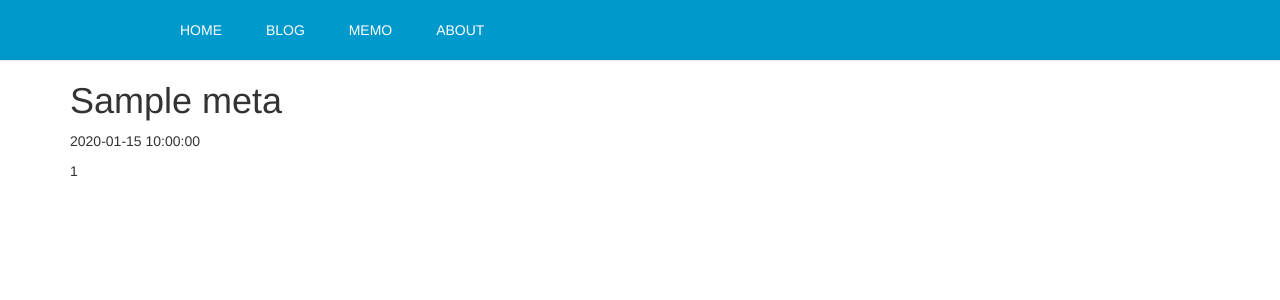
After one commit to hsqs/.wang, a Flask app: template project/templates/memo.html in a window 1280 px wide. The commit adds this page. Shown: the top 300 px of the page. Run offline with Flask 2, Linux system fonts and the light colour scheme; the template is opened without the code that fills it: most values are stand-ins (such as "Sample title", 1, 10 or a date in 2020); some libraries are stand-ins or nearby versions.

Commit message:
add a memo to navbar

```diff
--- a/project/app.py
+++ b/project/app.py
@@ -18,7 +18,15 @@ def home():
 
 @app.route('/blogs/')
 def blog():
-    posts = [page for page in pages if 'date' in page.meta]
+    posts = [page for page in pages if 'blog' in page.meta]
+    # sort pages
+    sorted_pages = sorted(posts, reverse=True, key=lambda page: page['date'])
+    return render_template('index.html', pages=sorted_pages)
+
+
+@app.route('/memo/')
+def memo():
+    posts = [page for page in pages if 'memo' in page.meta]
     # sort pages
     sorted_pages = sorted(posts, reverse=True, key=lambda page: page['date'])
     return render_template('index.html', pages=sorted_pages)
--- a/project/templates/base.html
+++ b/project/templates/base.html
@@ -13,6 +13,7 @@
     <ul>
         <li><a href="{{ url_for('home') }}">Home</a></li>
         <li><a href="{{ url_for('blog') }}">Blog</a></li>
+        <li><a href="{{ url_for('memo') }}">Memo</a></li>
         <li><a href="{{ url_for('about') }}">About</a></li>
     </ul>
 </nav>
--- /dev/null
+++ b/project/templates/memo.html
@@ -0,0 +1,12 @@
+
+{% extends "base.html" %}
+
+{% block css %}
+<link rel="stylesheet" href="{{ url_for('static', filename='css/blog.css') }}">
+{% endblock%}
+
+{% block content %}
+<h1>{{ page.meta.title }}</h1>
+<p>{{ page.meta.date }}</p>
+{{ page }}
+{% endblock %}
```
Also changed, not shown: project/pages/a-simple-python-spider.md (+1 -0 lines), project/pages/add-environment-variable-on-OSX.md (+1 -0 lines), project/pages/some-usage-of-mybatis.md (+1 -0 lines), project/pages/use-virtualenv-in-python.md (+1 -1 lines).
